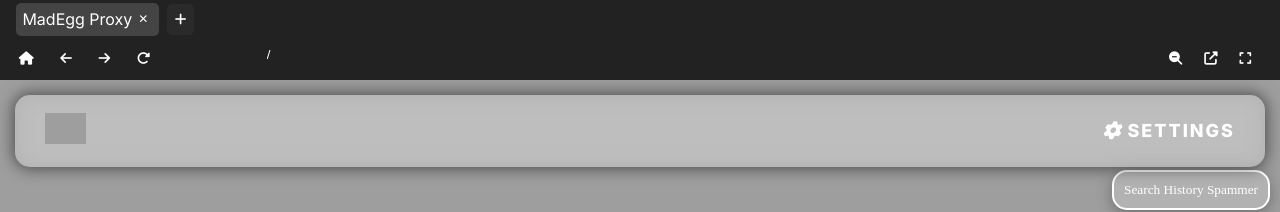
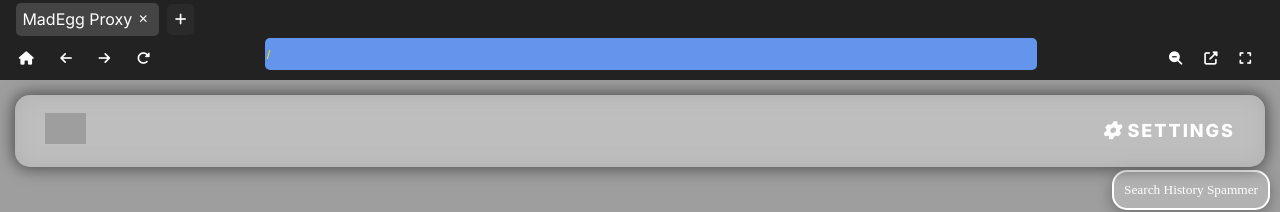
Before and after one commit to securly69/in, a website: page static/tabs.html in a window 1280 px wide. Shown: the top 212 px of the page. Drawn offline with nearby package versions, Linux system fonts and the light colour scheme.

Commit message:
lol tabs css

```diff
--- a/static/assets/css/t.css
+++ b/static/assets/css/t.css
@@ -133,9 +133,9 @@
 
 .bar {
    height: 20px;
-   background: none;
+   background: cornflowerblue;
    border: none;
-   color: var(--text-primary);
+   color: #ffdf00;
    width: 60vw;
    height: 30px;
    border-radius: 5px;
@@ -144,10 +144,10 @@
 }
 
 .bar:focus {
-   background: var(--background-input);
+   background: #ffdf00;
    box-shadow: none;
    outline: none;
-   color: var(--text-primary);
+   color: cornflowerblue;
    transition: 0.3s;
 }
 
```
